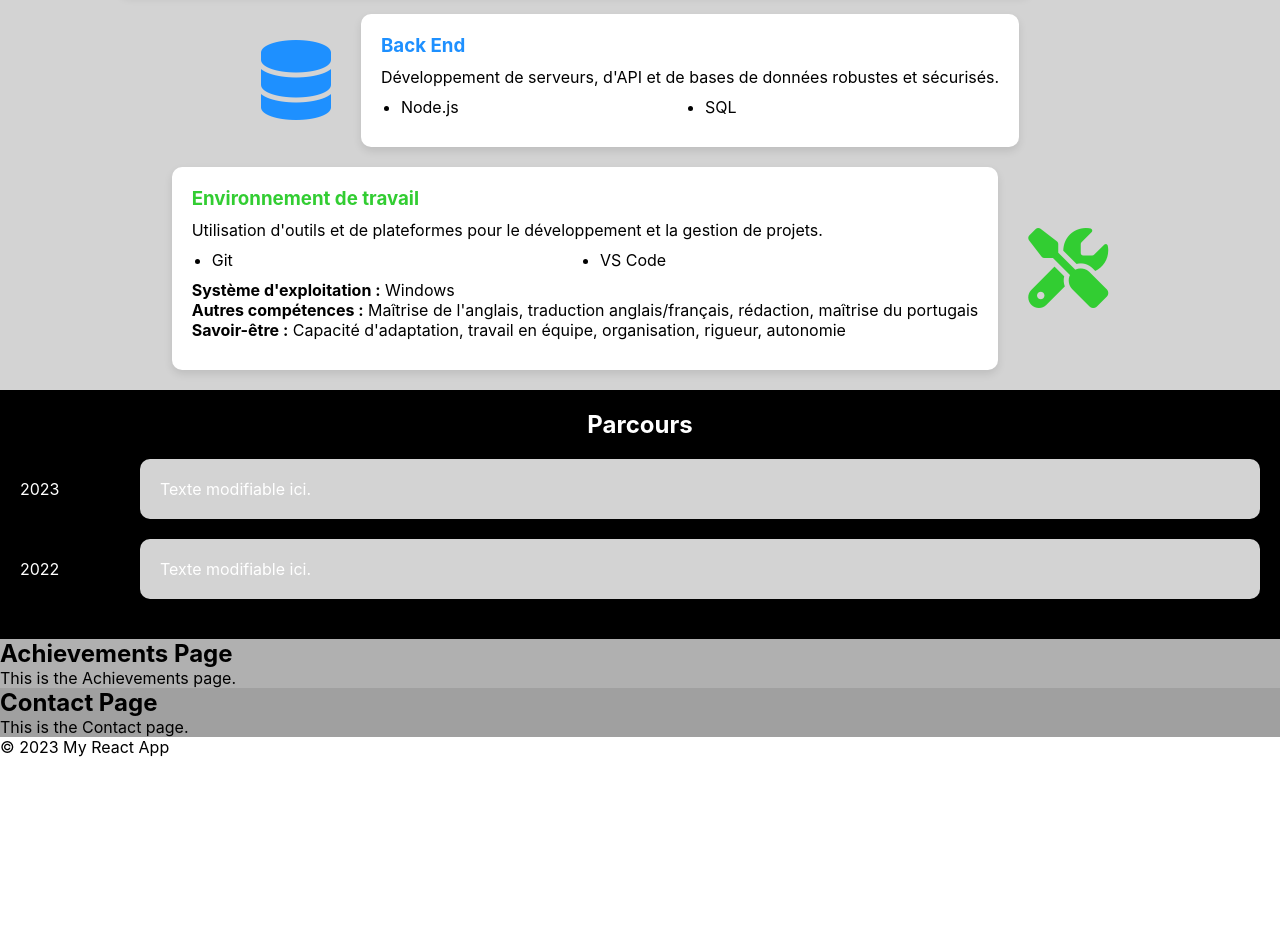
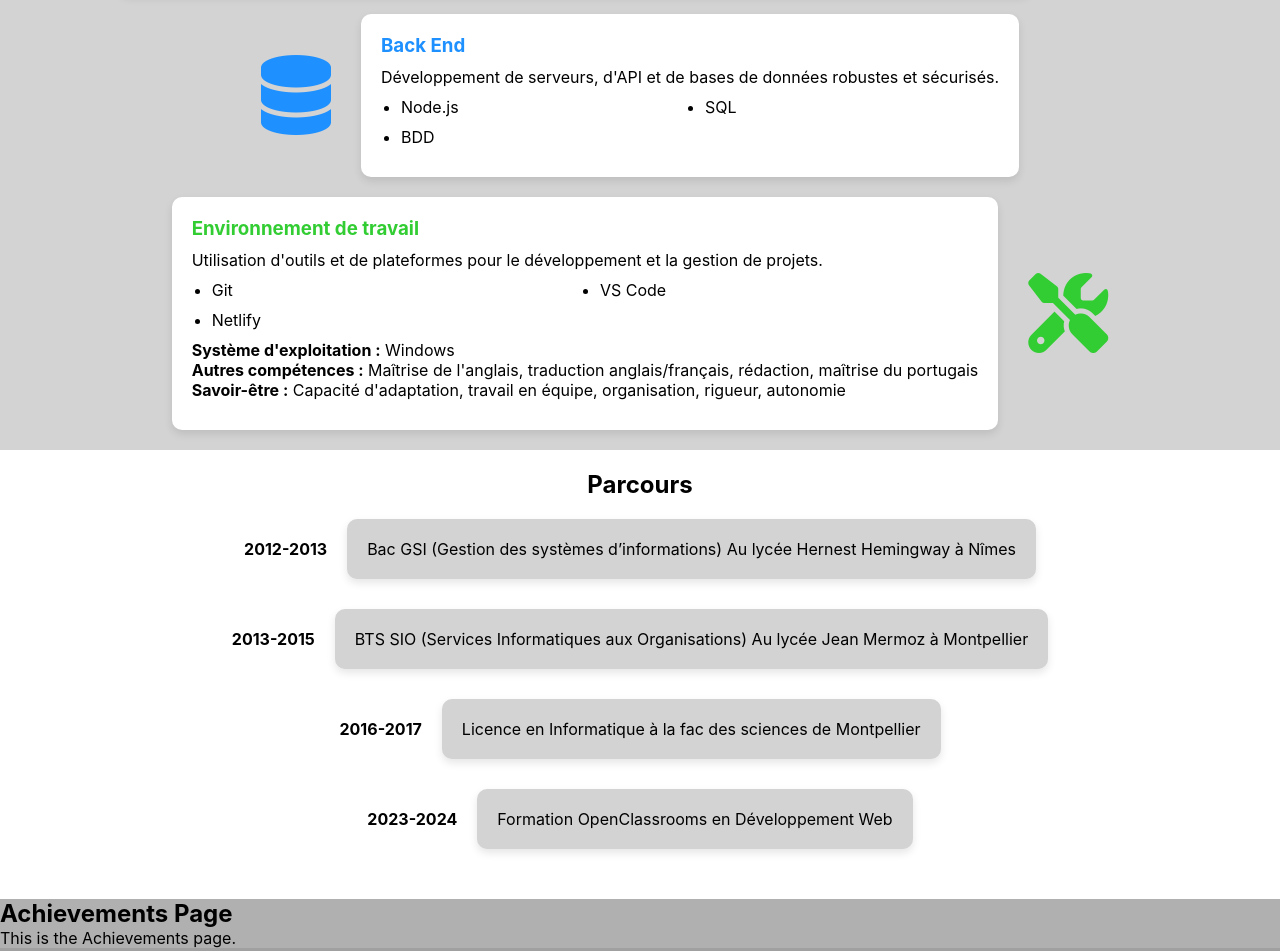
Before and after one commit to DanielDSCosta/MyCVsite, a React (Create React App) app: page /#home in a window 1280 px wide. Shown: the part 1680-2631 px from the top of the page. Before the commit the page ends 2437 px from the top, so only its background shows below. Built offline with nearby package versions, Linux system fonts and the light colour scheme.

Commit message:
Ajout parcours & Compétences

```diff
--- a/src/components/Header/Header.jsx
+++ b/src/components/Header/Header.jsx
@@ -19,7 +19,7 @@ function Header() {
           </Link>
           <Link to="#about" className="header__link" activeClassName="header__link--active">À propos</Link>
           <Link to="#skills" className="header__link" activeClassName="header__link--active">Compétences</Link>
-          <Link to="#courses" className="header__link" activeClassName="header__link--active">Cours</Link>
+          <Link to="#courses" className="header__link" activeClassName="header__link--active">Parcours</Link>
           <Link to="#achievements" className="header__link" activeClassName="header__link--active">Réalisations</Link>
           <Link to="#contact" className="header__link" activeClassName="header__link--active">Contact</Link>
         </nav>
@@ -34,7 +34,7 @@ function Header() {
         <div className="header__popup__separator"></div>
         <Link to="#about" className="header__popup__link" activeClassName="header__link--active" onClick={toggleMenu}>À propos</Link>
         <Link to="#skills" className="header__popup__link" activeClassName="header__link--active" onClick={toggleMenu}>Compétences</Link>
-        <Link to="#courses" className="header__popup__link" activeClassName="header__link--active" onClick={toggleMenu}>Cours</Link>
+        <Link to="#courses" className="header__popup__link" activeClassName="header__link--active" onClick={toggleMenu}>Parcours</Link>
         <Link to="#achievements" className="header__popup__link" activeClassName="header__link--active" onClick={toggleMenu}>Réalisations</Link>
         <Link to="#contact" className="header__popup__link" activeClassName="header__link--active" onClick={toggleMenu}>Contact</Link>
       </div>
--- a/src/pages/Courses/Courses.scss
+++ b/src/pages/Courses/Courses.scss
@@ -1,7 +1,8 @@
 .courses-container {
-    background-color: black;
-    color: white;
+    background-color: white;
+    color: black;
     padding: 20px;
+    text-align: center; /* Centrer le contenu */
   }
 
   .courses-title {
@@ -13,12 +14,13 @@
   .courses-content {
     display: flex;
     align-items: center;
-    margin-bottom: 20px;
+    justify-content: center; /* Centrer le contenu */
+    margin-bottom: 30px; /* Ajouter plus d'espace entre chaque ligne */
+    flex-wrap: wrap; /* Permettre aux éléments de se déplacer sur une nouvelle ligne si nécessaire */
   }
 
   .courses-date {
-    flex: 0 0 100px; /* Largeur fixe pour les dates */
-    text-align: left;
+    font-weight: bold; /* Mettre les dates en gras */
     margin-right: 20px;
   }
 
@@ -27,5 +29,24 @@
     border-radius: 10px;
     box-shadow: 0 4px 8px rgba(0, 0, 0, 0.1);
     padding: 20px;
-    flex: 1; /* Prend tout l'espace restant */
+    display: inline-block; /* Ajuster la taille des rectangles */
+    text-align: left; /* Aligner le texte à gauche à l'intérieur des rectangles */
   }
+
+  /* Styles pour les appareils mobiles */
+  @media (max-width: 768px) {
+    .courses-content {
+      flex-direction: column; /* Disposer les éléments en colonne */
+      align-items: flex-start; /* Aligner les éléments à gauche */
+    }
+
+    .courses-date {
+      margin-right: 0;
+      margin-bottom: 10px; /* Ajouter un espace en bas pour séparer les dates des boîtes */
+    }
+
+    .courses-box {
+      width: 100%; /* Prendre toute la largeur disponible */
+      text-align: center; /* Centrer le texte à l'intérieur des boîtes */
+    }
+  }
--- a/src/pages/Courses/courses.jsx
+++ b/src/pages/Courses/courses.jsx
@@ -1,20 +1,32 @@
 import React from 'react';
-import './Courses.scss'; // Import CSS for Courses page
+import './Courses.scss'; // Assurez-vous que ce chemin est correct
 
 function Courses() {
   return (
     <div className="courses-container">
       <h2 className="courses-title">Parcours</h2>
       <div className="courses-content">
-        <div className="courses-date">2023</div>
+        <div className="courses-date">2012-2013</div>
         <div className="courses-box">
-          <p>Texte modifiable ici.</p>
+          <p>Bac GSI (Gestion des systèmes d’informations) Au lycée Hernest Hemingway à Nîmes</p>
         </div>
       </div>
       <div className="courses-content">
-        <div className="courses-date">2022</div>
+        <div className="courses-date">2013-2015</div>
         <div className="courses-box">
-          <p>Texte modifiable ici.</p>
+          <p>BTS SIO (Services Informatiques aux Organisations) Au lycée Jean Mermoz à Montpellier</p>
+        </div>
+      </div>
+      <div className="courses-content">
+        <div className="courses-date">2016-2017</div>
+        <div className="courses-box">
+          <p>Licence en Informatique à la fac des sciences de Montpellier</p>
+        </div>
+      </div>
+      <div className="courses-content">
+        <div className="courses-date">2023-2024</div>
+        <div className="courses-box">
+          <p>Formation OpenClassrooms en Développement Web</p>
         </div>
       </div>
       {/* Ajoutez plus de sections de contenu ici si nécessaire */}
--- a/src/pages/Skills/skills.jsx
+++ b/src/pages/Skills/skills.jsx
@@ -17,6 +17,7 @@ function Skills() {
             <li>SCSS</li>
             <li>JavaScript</li>
             <li>React</li>
+            <li>Redux</li>
           </ul>
         </div>
         <div className="skills-icon">
@@ -35,6 +36,7 @@ function Skills() {
           <ul className="skills-list">
             <li>Node.js</li>
             <li>SQL</li>
+            <li>BDD</li>
           </ul>
         </div>
       </div>
@@ -47,6 +49,7 @@ function Skills() {
           <ul className="skills-list">
             <li>Git</li>
             <li>VS Code</li>
+            <li>Netlify</li>
           </ul>
           <p>
             <strong>Système d'exploitation :</strong> Windows
```
